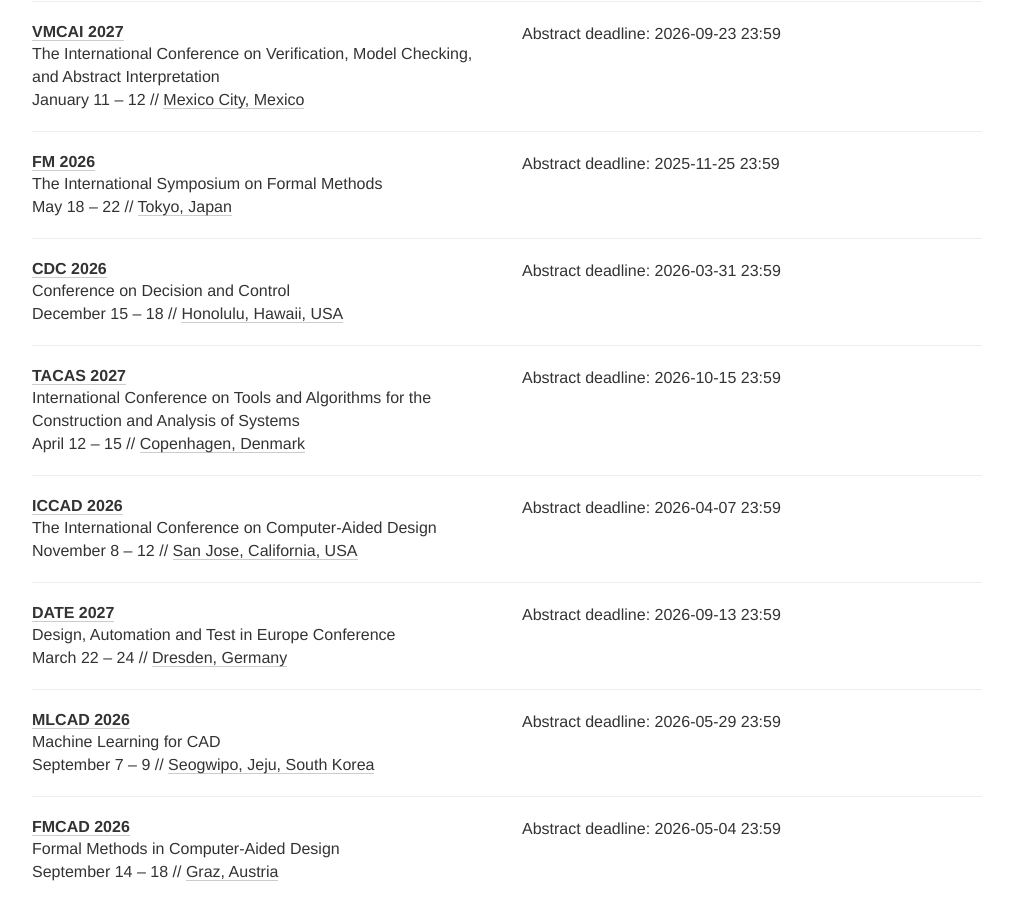
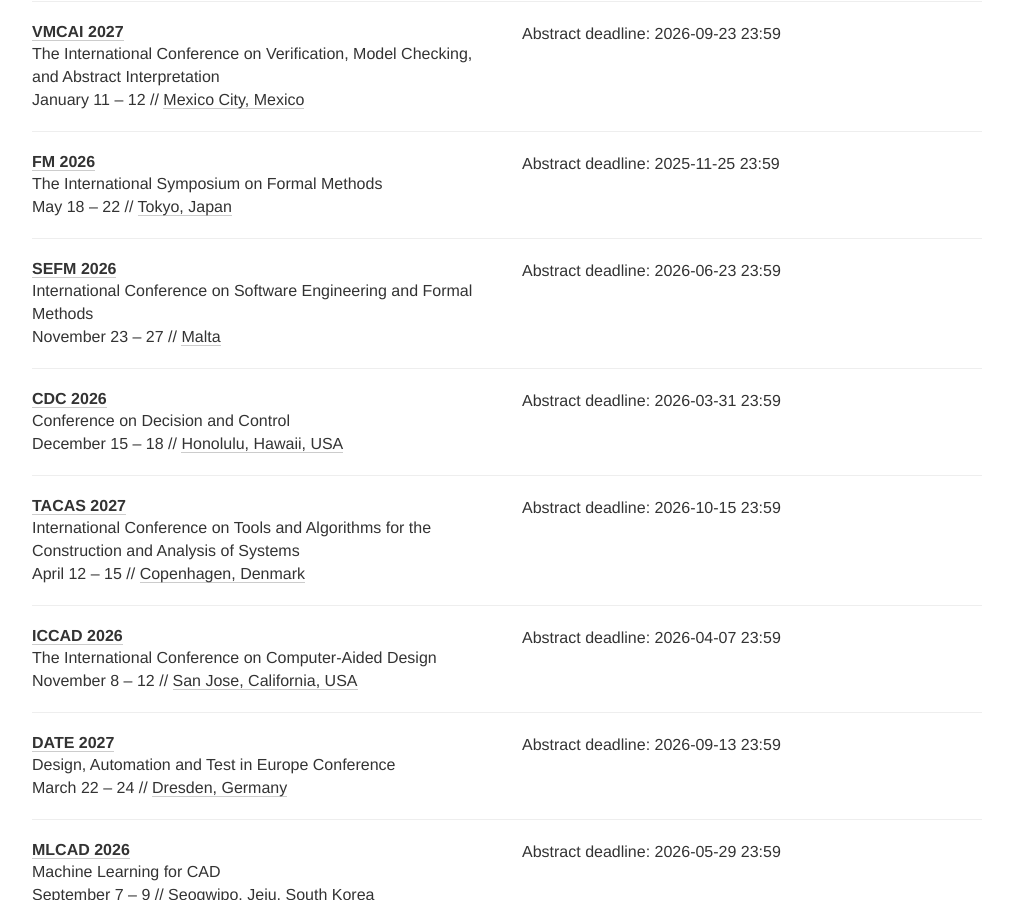
Before and after one commit to Gy-Hu/EDA_FV_conference_deadline, a Jekyll site: the page built from index.html, in a window 1280 px wide and 900 px high, scrolled down 360 px. Shown: the whole window, without its empty margins (133-1146 px from the left). Built offline with Jekyll 4.4.1, drawn with Linux system fonts in a browser that asks for light colours; nearby versions of some CDN libraries; comment, search, counter and statistics services are not loaded.

Commit message:
Add SEFM 2026 conference deadline

```diff
--- a/_data/conferences.yml
+++ b/_data/conferences.yml
@@ -17,6 +17,18 @@
   deadline: ["2025-11-25 23:59"]
   place: Tokyo, Japan
   tags: [FV]
+
+- name: SEFM
+  year: 2026
+  date: "November 23 - 27"
+  description: International Conference on Software Engineering and Formal Methods
+  link: https://sefm-conference.github.io/2026/
+  # Extended abstract deadline, AoE (UTC-12).
+  # Source: https://sefm-conference.github.io/2026/callforpapers/
+  deadline: ["2026-06-23 23:59"]
+  timezone: Etc/GMT+12
+  place: Malta
+  tags: [FV, SE]
 
 - name: CDC
   year: 2026
```
